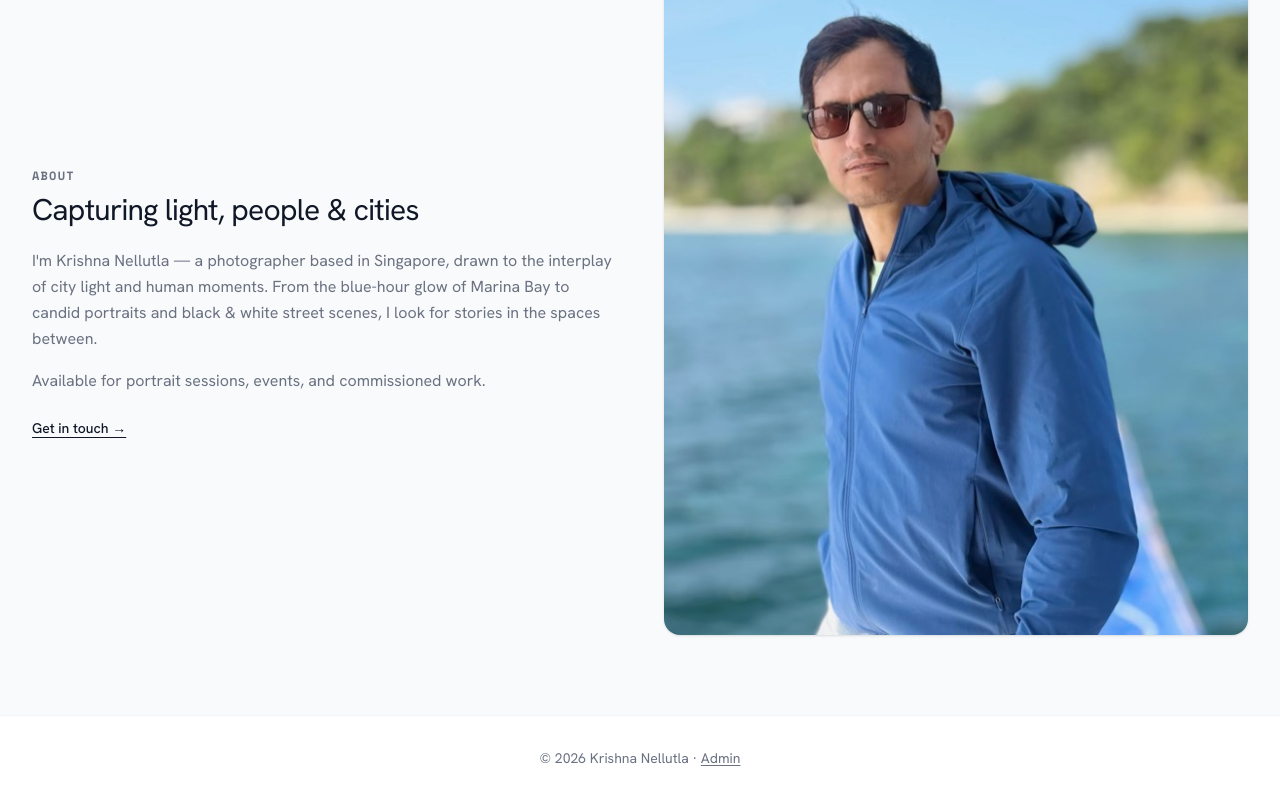
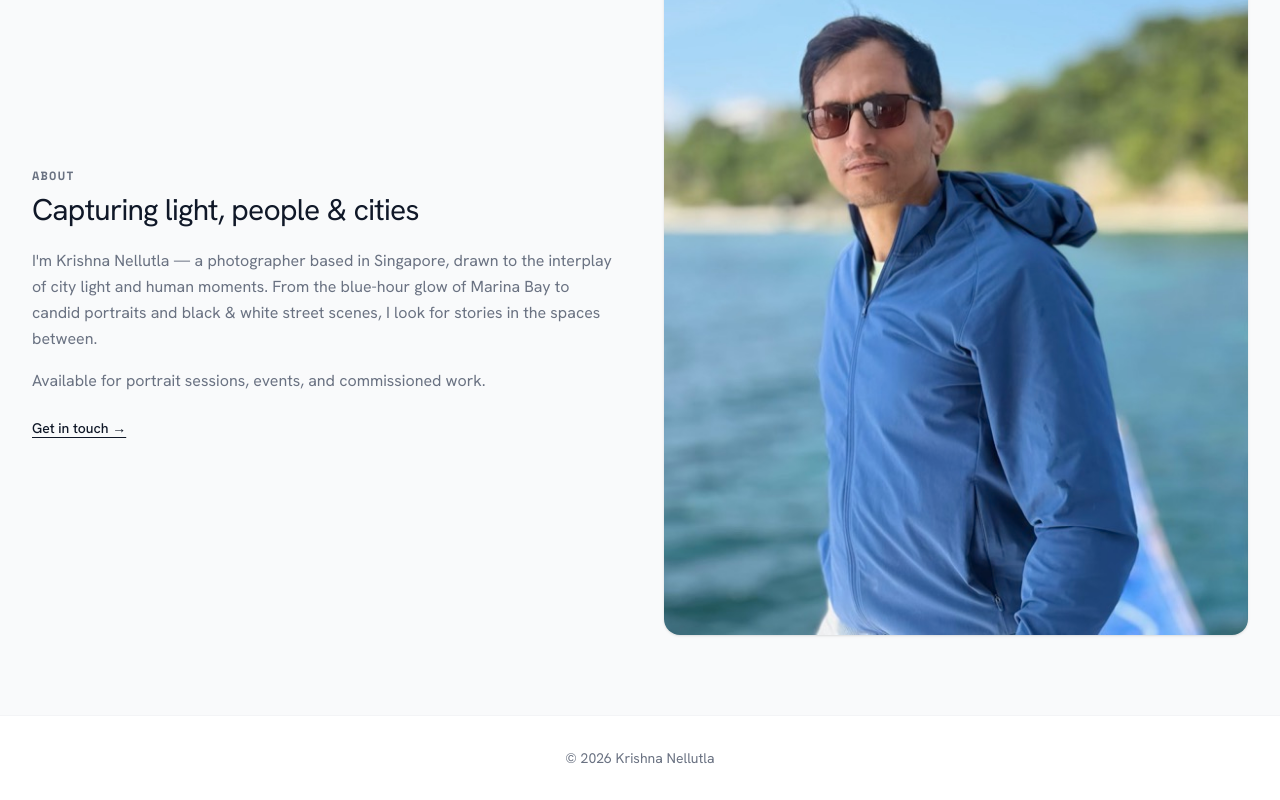
Before and after one commit to krnellutla/Portfolox, a React (Vite) app in the folder apps/web/: page / in a window 1280 px wide. Shown: the part 3891-4691 px from the top of the page. Built offline with nearby package versions, Linux system fonts and the light colour scheme; no server answers.

Commit message:
fix(viewer): remove Admin link from public footer

```diff
--- a/apps/web/src/pages/viewer/PortfolioViewer.tsx
+++ b/apps/web/src/pages/viewer/PortfolioViewer.tsx
@@ -173,10 +173,7 @@ function Footer() {
     <footer className="border-t border-gray-100 bg-white py-8">
       <div className="mx-auto max-w-7xl px-4 text-center sm:px-6 lg:px-8">
         <p className="text-sm text-gray-500">
-          © {new Date().getFullYear()} Krishna Nellutla ·{' '}
-          <a href="/login" className="underline underline-offset-2 hover:text-gray-600">
-            Admin
-          </a>
+          © {new Date().getFullYear()} Krishna Nellutla
         </p>
       </div>
     </footer>
```
